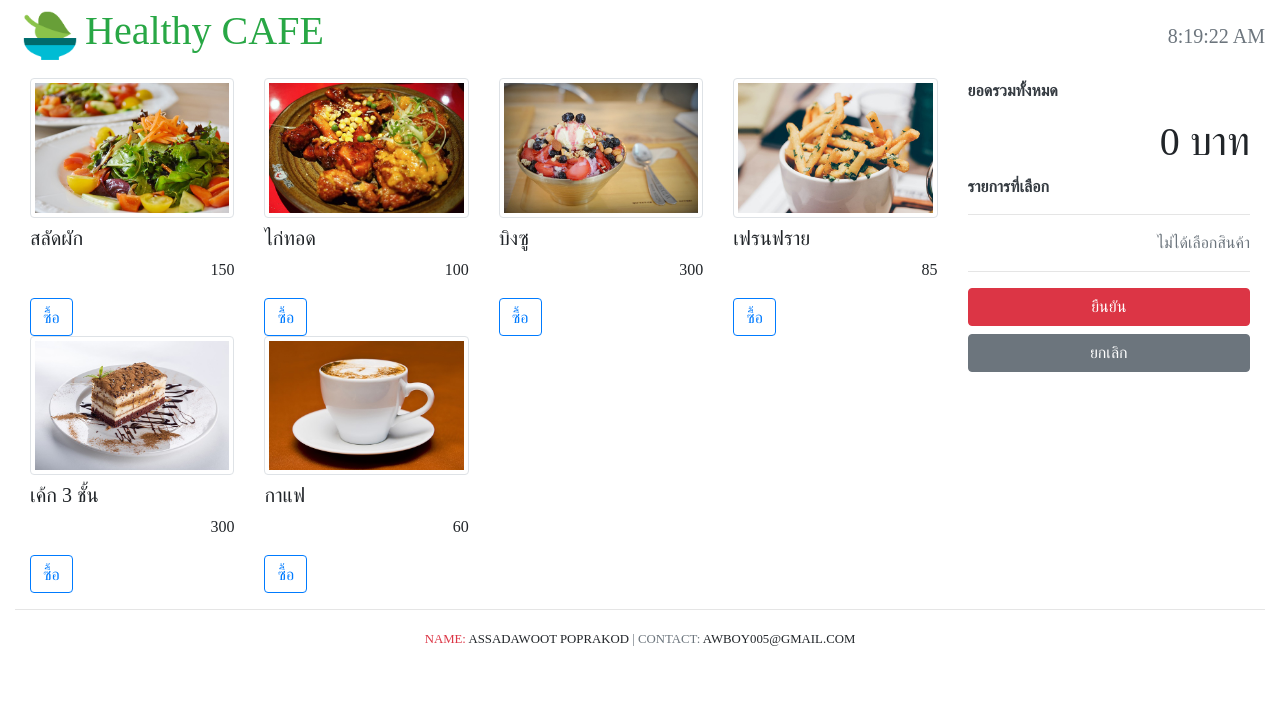
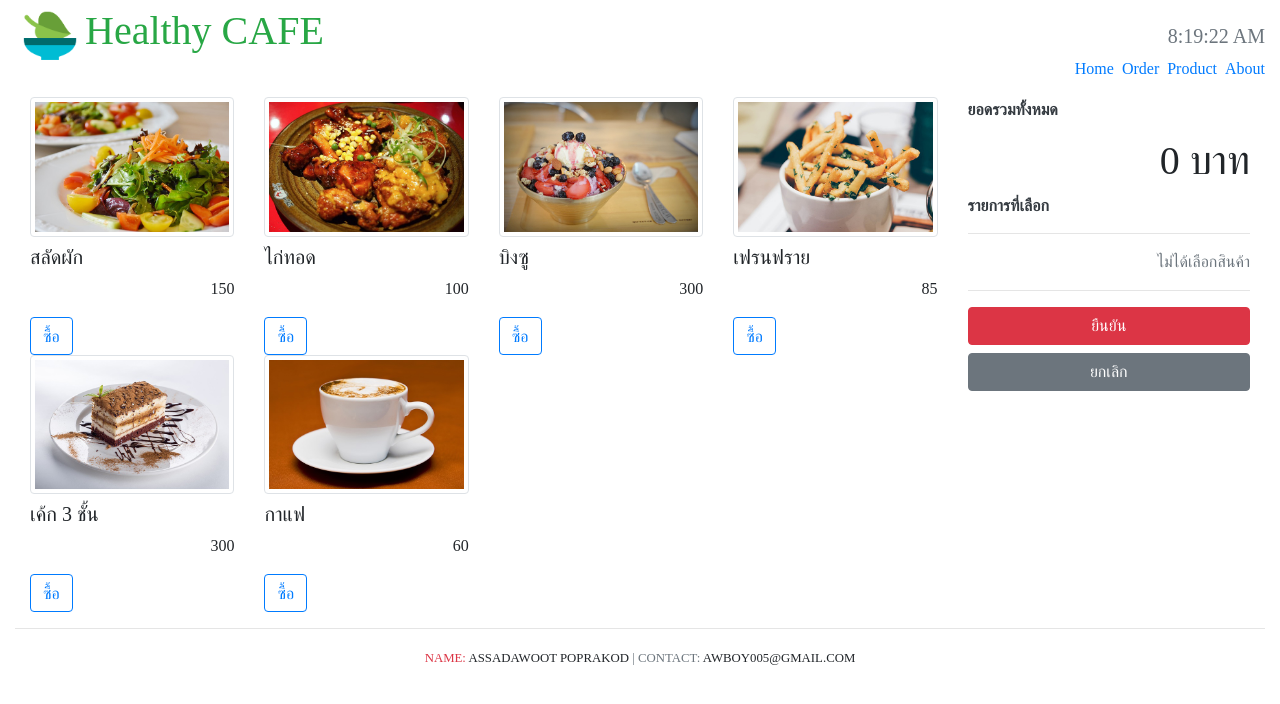
Before and after one commit to Awboynz/my-reactapp, a React (Create React App) app in the folder my-app/: page / in a window 1280 px wide. Shown: the top 704 px of the page. Built offline with nearby package versions, Linux system fonts and the light colour scheme; data requests are answered from the project's data file.

Commit message:
update navigation page

```diff
--- a/my-app/src/components/Header.js
+++ b/my-app/src/components/Header.js
@@ -37,6 +37,12 @@ class Header extends Component {
               </div>
               <div className="col-md-4 text-right">
                   <h5 className="text-muted mt-4">{this.state.date.toLocaleTimeString()}</h5>
+                  <ul className="list-inline">
+                      <li className="list-inline-item title"><a href="/">Home</a></li>
+                      <li className="list-inline-item title"><a href="/orders">Order</a></li>
+                      <li className="list-inline-item title"><a href="/products">Product</a></li>
+                      <li className="list-inline-item title"><a href="/about">About</a></li>
+                  </ul>
               </div>
           </div>
       </div>
--- a/my-app/src/components/product/ProductItem.js
+++ b/my-app/src/components/product/ProductItem.js
@@ -1,12 +1,12 @@
 import React, { Component } from "react"
 import { Button } from 'reactstrap'
 
-  class ProductItem extends React.Component{
+  class ProductItem extends /* React.Component */ Component{
 
-    constructor(props){
+   /*  constructor(props){
         super(props);
 
-    }
+    } */
 
     doSomething(productName){
         console.log(productName);
--- a/my-app/src/containers/order/Order.js
+++ b/my-app/src/containers/order/Order.js
@@ -15,8 +15,7 @@ class Order extends Component {
 
     componentDidMount(){
 
-        axios.get("http://localhost:3001/orders").then
-        (res =>{
+        axios.get("http://localhost:3001/orders").then(res =>{
              this.setState({orders: res.data})
         }
     )
```
